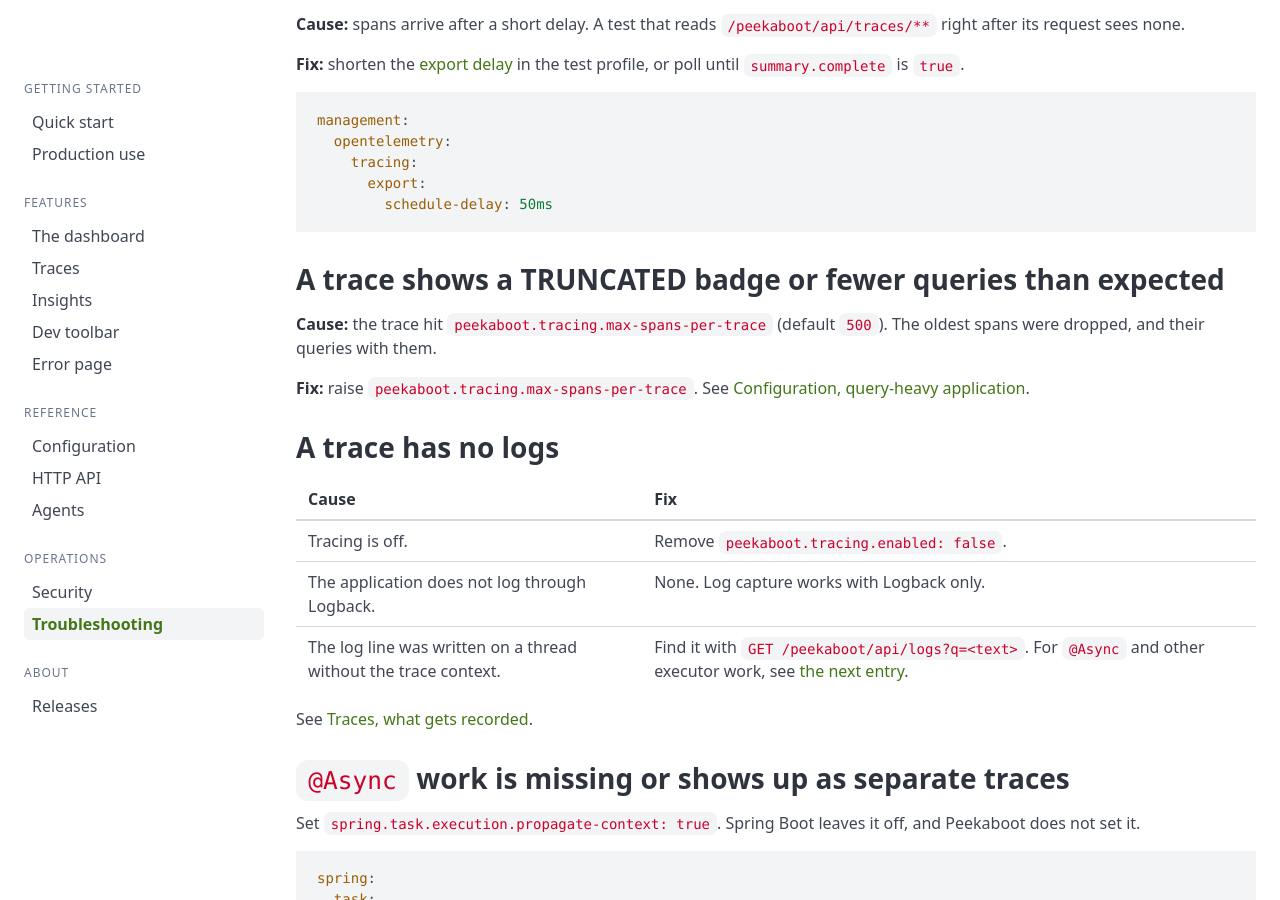
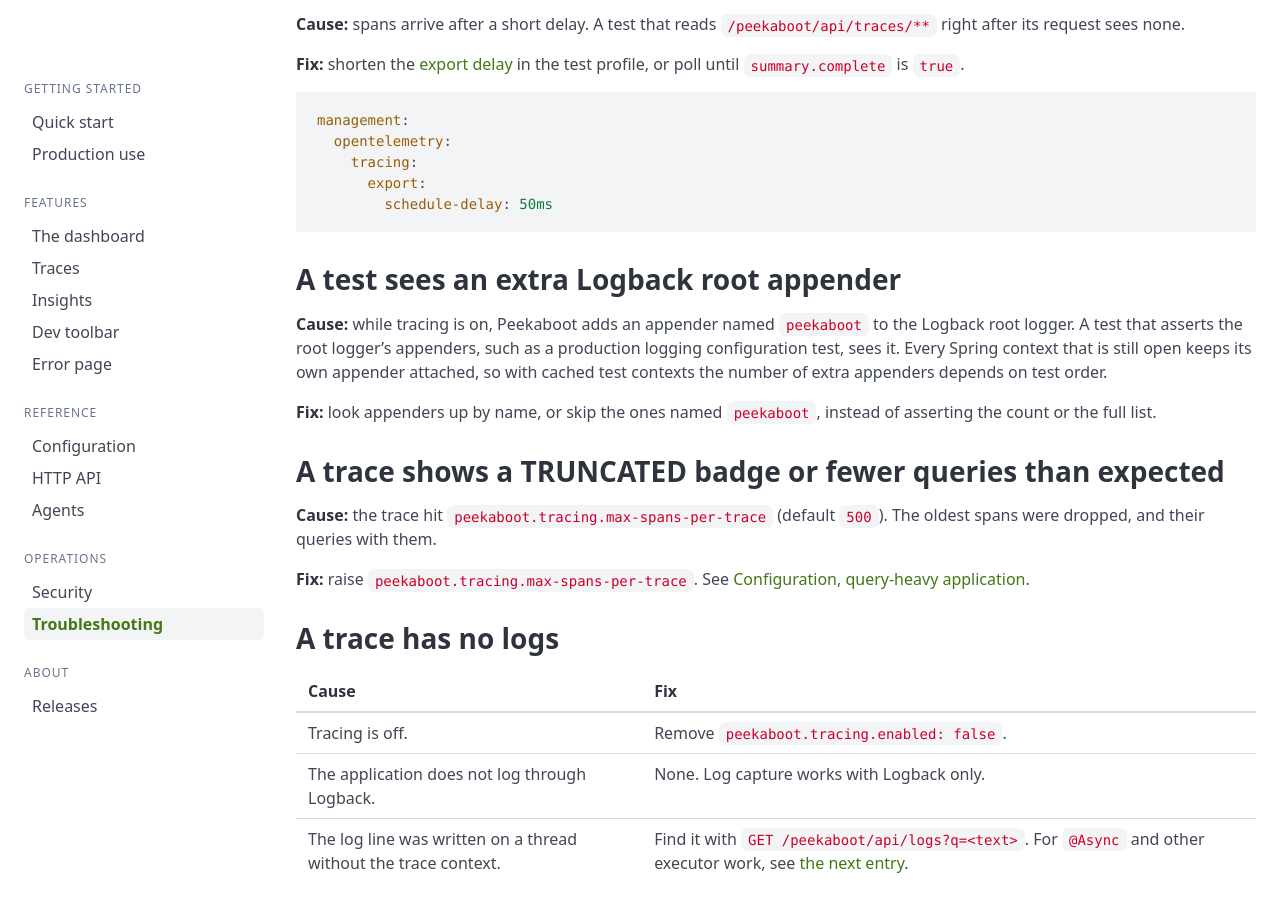
Before and after one commit to peekaboot-org/peekaboot-org.github.io, a Jekyll site: the page built from docs/troubleshooting.md, in a window 1280 px wide and 900 px high, scrolled down 3131 px. Built offline with Jekyll 4.4.1, drawn with Linux system fonts in a browser that asks for light colours.

Commit message:
docs: explain Peekaboot's Logback root appender

````diff
--- a/docs/troubleshooting.md
+++ b/docs/troubleshooting.md
@@ -94,6 +94,16 @@ management:
       export:
         schedule-delay: 50ms
 ```
+
+## A test sees an extra Logback root appender {#extra-root-appender}
+
+**Cause:** while tracing is on, Peekaboot adds an appender named `peekaboot` to the Logback root
+logger. A test that asserts the root logger's appenders, such as a production logging
+configuration test, sees it. Every Spring context that is still open keeps its own appender
+attached, so with cached test contexts the number of extra appenders depends on test order.
+
+**Fix:** look appenders up by name, or skip the ones named `peekaboot`, instead of asserting
+the count or the full list.
 
 ## A trace shows a TRUNCATED badge or fewer queries than expected {#traces-tab-truncated}
 
````
Also changed, not shown: docs/in-production.md (+1 -1 lines).
